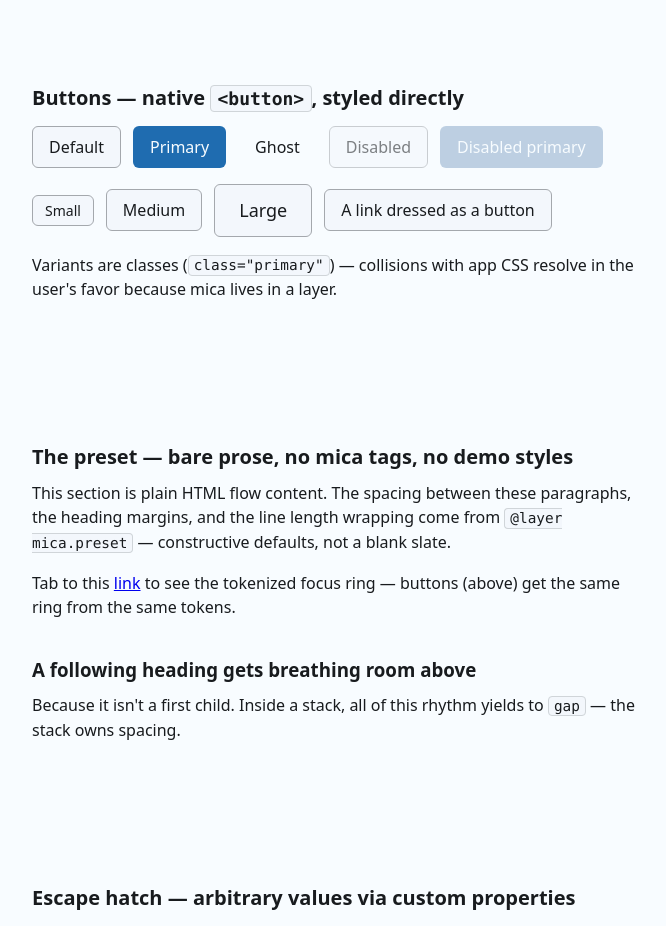
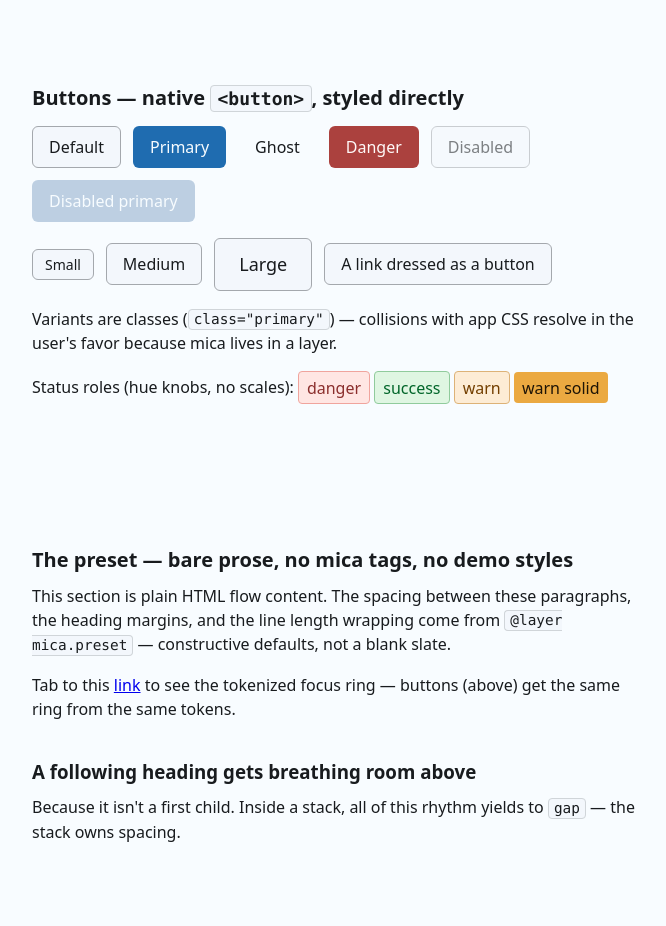
Before and after one commit to akonwi/mica, a plain HTML site: page index.html in a window 1280 px wide. Shown: the part 3000-3926 px from the top of the page, without its empty margins (304-970 px from the left). Drawn offline with Linux system fonts and the light colour scheme.

Commit message:
status colors: danger/success/warn hue knobs + semantic roles, .danger button
Roles only (surface/border/solid/on/text), no 12-step scales. Statuses
use --status-chroma, independent of brand --chroma. Warn defaults to
amber (75) and runs lighter solids; light-mode solid at 78% L per
visual review.

```diff
--- a/index.html
+++ b/index.html
@@ -205,6 +205,7 @@
           <button>Default</button>
           <button class="primary">Primary</button>
           <button class="ghost">Ghost</button>
+          <button class="danger">Danger</button>
           <button disabled>Disabled</button>
           <button class="primary" disabled>Disabled primary</button>
         </m-hstack>
@@ -216,6 +217,11 @@
         </m-hstack>
         <p>Variants are classes (<code>class="primary"</code>) — collisions with
         app CSS resolve in the user's favor because mica lives in a layer.</p>
+        <p>Status roles (hue knobs, no scales):
+        <span class="chip" style="background: var(--color-danger-surface); border: 1px solid var(--color-danger-border); color: var(--color-danger-text)">danger</span>
+        <span class="chip" style="background: var(--color-success-surface); border: 1px solid var(--color-success-border); color: var(--color-success-text)">success</span>
+        <span class="chip" style="background: var(--color-warn-surface); border: 1px solid var(--color-warn-border); color: var(--color-warn-text)">warn</span>
+        <span class="chip" style="background: var(--color-warn); color: var(--color-on-warn)">warn solid</span></p>
       </m-vstack>
     </section>
 
--- a/mica.css
+++ b/mica.css
@@ -50,6 +50,13 @@
     --chroma: 0.13;
     --neutral-chroma: 0.008;
 
+    /* status hues — knobs, same as the brand hue. statuses deliberately
+       do NOT ride --chroma: danger must stay urgent in a muted theme. */
+    --danger-hue: 25;
+    --success-hue: 150;
+    --warn-hue: 75; /* amber — true yellow reads as mud at solid lightness */
+    --status-chroma: 0.14;
+
     /* Numbered scales — theme-relative (Radix convention): a step means
        the same *thing* in both modes. 1 = app bg … 6–8 = borders …
        9 = solid … 12 = high-contrast text. light-dark() is baked into
@@ -93,6 +100,28 @@
     --color-on-accent: light-dark(
       oklch(99% 0.01 var(--hue)),
       oklch(18% 0.02 var(--hue)));
+
+    /* Status roles — the step-3/7/9/11 analogs, no full scales.
+       Off-role shades: raw oklch(L var(--status-chroma) var(--*-hue)). */
+    --color-danger-surface: light-dark(oklch(95% calc(var(--status-chroma) * 0.25) var(--danger-hue)), oklch(27% calc(var(--status-chroma) * 0.35) var(--danger-hue)));
+    --color-danger-border:  light-dark(oklch(79% calc(var(--status-chroma) * 0.65) var(--danger-hue)), oklch(46% calc(var(--status-chroma) * 0.8) var(--danger-hue)));
+    --color-danger:         light-dark(oklch(52% var(--status-chroma) var(--danger-hue)), oklch(70% var(--status-chroma) var(--danger-hue)));
+    --color-on-danger:      light-dark(oklch(99% 0.01 var(--danger-hue)), oklch(18% 0.02 var(--danger-hue)));
+    --color-danger-text:    light-dark(oklch(44% calc(var(--status-chroma) * 0.9) var(--danger-hue)), oklch(80% calc(var(--status-chroma) * 0.9) var(--danger-hue)));
+
+    --color-success-surface: light-dark(oklch(95% calc(var(--status-chroma) * 0.25) var(--success-hue)), oklch(27% calc(var(--status-chroma) * 0.35) var(--success-hue)));
+    --color-success-border:  light-dark(oklch(79% calc(var(--status-chroma) * 0.65) var(--success-hue)), oklch(46% calc(var(--status-chroma) * 0.8) var(--success-hue)));
+    --color-success:         light-dark(oklch(52% var(--status-chroma) var(--success-hue)), oklch(70% var(--status-chroma) var(--success-hue)));
+    --color-on-success:      light-dark(oklch(99% 0.01 var(--success-hue)), oklch(18% 0.02 var(--success-hue)));
+    --color-success-text:    light-dark(oklch(44% calc(var(--status-chroma) * 0.9) var(--success-hue)), oklch(80% calc(var(--status-chroma) * 0.9) var(--success-hue)));
+
+    /* warn solid runs lighter than its siblings — amber needs the
+       lightness to read as warning, and takes dark text in both modes */
+    --color-warn-surface: light-dark(oklch(95% calc(var(--status-chroma) * 0.25) var(--warn-hue)), oklch(27% calc(var(--status-chroma) * 0.35) var(--warn-hue)));
+    --color-warn-border:  light-dark(oklch(79% calc(var(--status-chroma) * 0.65) var(--warn-hue)), oklch(46% calc(var(--status-chroma) * 0.8) var(--warn-hue)));
+    --color-warn:         light-dark(oklch(78% var(--status-chroma) var(--warn-hue)), oklch(76% var(--status-chroma) var(--warn-hue)));
+    --color-on-warn:      oklch(20% 0.03 var(--warn-hue));
+    --color-warn-text:    light-dark(oklch(42% calc(var(--status-chroma) * 0.9) var(--warn-hue)), oklch(80% calc(var(--status-chroma) * 0.9) var(--warn-hue)));
   }
 }
 
@@ -227,6 +256,22 @@
       /* disabled reads as inert, not as a saturated button behind glass */
       &:where(:disabled, [aria-disabled="true"]) {
         background: color-mix(in oklch, var(--accent-9) 40%, var(--neutral-6));
+      }
+    }
+
+    &:where(.danger) {
+      background: var(--color-danger);
+      border-color: transparent;
+      color: var(--color-on-danger);
+
+      &:hover:not(:disabled, [aria-disabled="true"]) {
+        background: color-mix(in oklch, var(--color-danger) 88%, var(--neutral-12));
+      }
+      &:active:not(:disabled, [aria-disabled="true"]) {
+        background: color-mix(in oklch, var(--color-danger) 76%, var(--neutral-12));
+      }
+      &:where(:disabled, [aria-disabled="true"]) {
+        background: color-mix(in oklch, var(--color-danger) 40%, var(--neutral-6));
       }
     }
 
```
Also changed, not shown: ROADMAP.md (+2 -1 lines).
